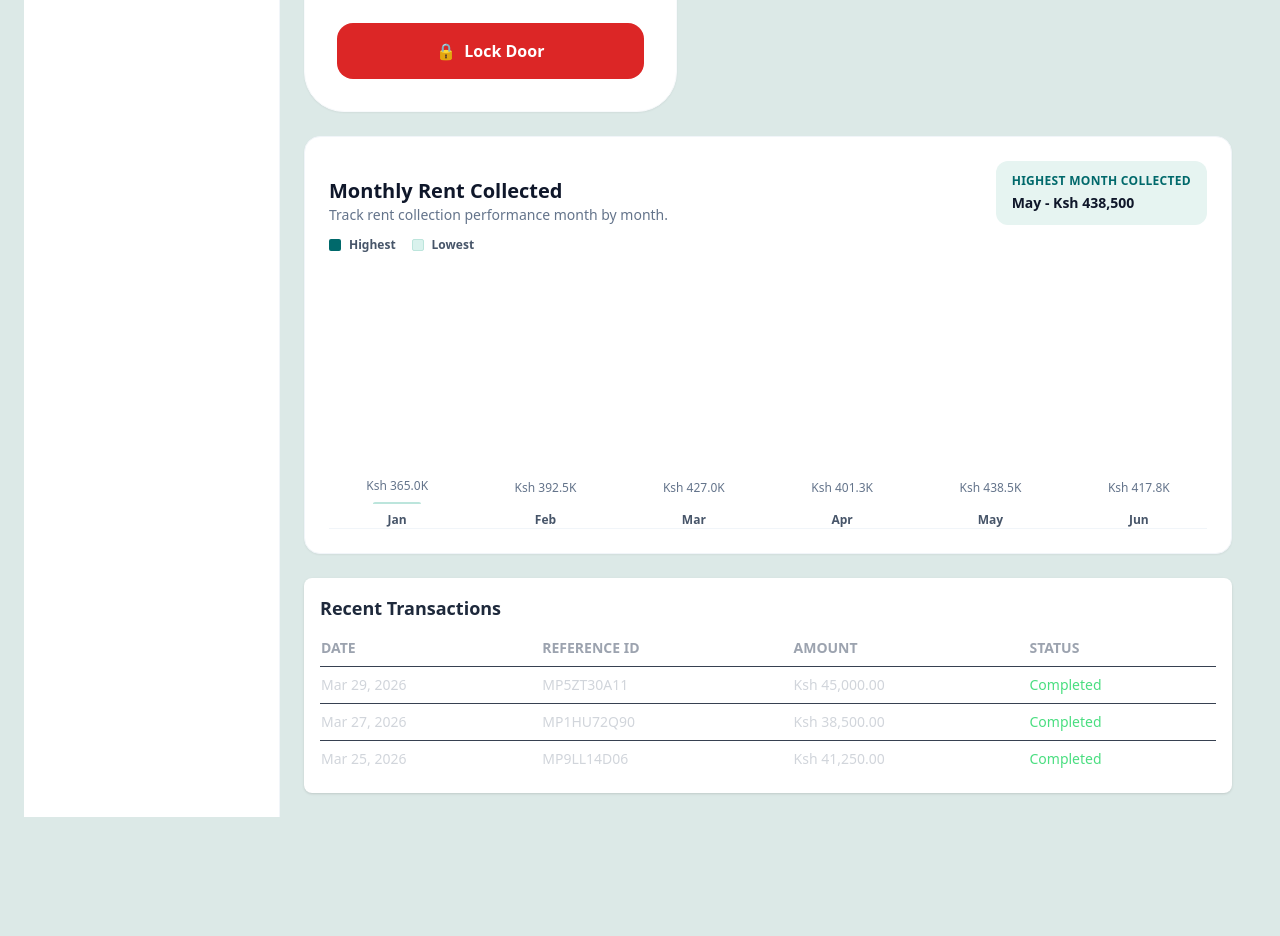
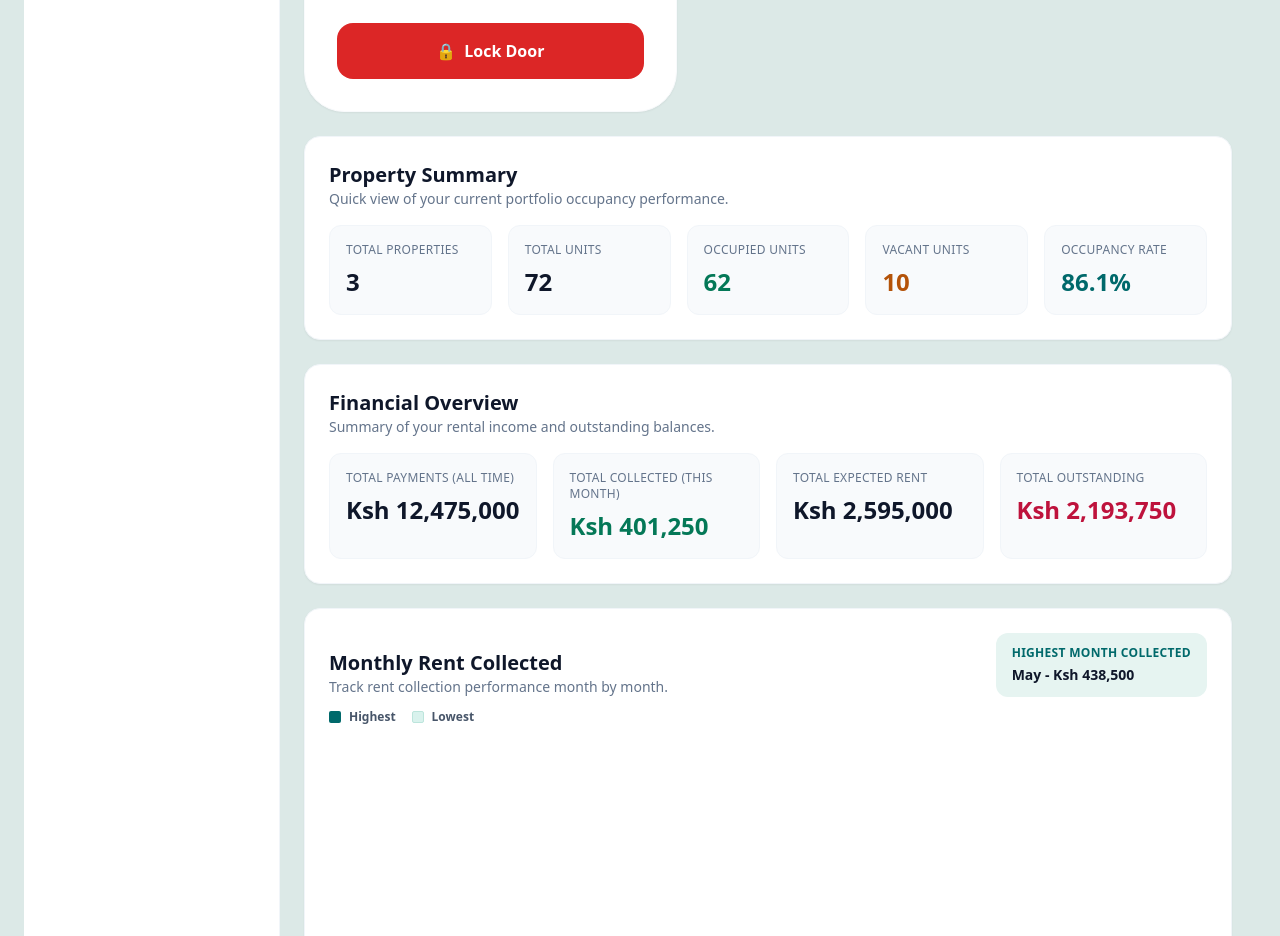
Before and after one commit to Isabellanamutenda/Serene-habitat, a Nuxt app: page /landlord/dashboard in a window 1280 px wide. Shown: the part 1260-2196 px from the top of the page. Before the commit the page ends 2101 px from the top, so only its background shows below. Built offline with nearby package versions, Linux system fonts and the light colour scheme.

Commit message:
add financials

```diff
--- a/pages/landlord/dashboard.vue
+++ b/pages/landlord/dashboard.vue
@@ -125,7 +125,70 @@
 			</div>
 		</div>
 
+		<section class="bg-white rounded-2xl border border-slate-100 shadow-sm p-5 sm:p-6 space-y-4">
+			<div>
+				<h2 class="text-xl font-semibold text-slate-900">Property Summary</h2>
+				<p class="text-sm text-slate-500">Quick view of your current portfolio occupancy performance.</p>
+			</div>
+
+			<div class="grid grid-cols-1 sm:grid-cols-2 xl:grid-cols-5 gap-4">
+				<article class="rounded-xl border border-slate-100 bg-slate-50 p-4">
+					<p class="text-xs uppercase tracking-wide text-slate-500">Total Properties</p>
+					<p class="mt-2 text-2xl font-semibold text-slate-900">{{ totalProperties }}</p>
+				</article>
+
+				<article class="rounded-xl border border-slate-100 bg-slate-50 p-4">
+					<p class="text-xs uppercase tracking-wide text-slate-500">Total Units</p>
+					<p class="mt-2 text-2xl font-semibold text-slate-900">{{ totalUnits }}</p>
+				</article>
+
+				<article class="rounded-xl border border-slate-100 bg-slate-50 p-4">
+					<p class="text-xs uppercase tracking-wide text-slate-500">Occupied Units</p>
+					<p class="mt-2 text-2xl font-semibold text-emerald-700">{{ occupiedUnits }}</p>
+				</article>
+
+				<article class="rounded-xl border border-slate-100 bg-slate-50 p-4">
+					<p class="text-xs uppercase tracking-wide text-slate-500">Vacant Units</p>
+					<p class="mt-2 text-2xl font-semibold text-amber-700">{{ vacantUnits }}</p>
+				</article>
+
+				<article class="rounded-xl border border-slate-100 bg-slate-50 p-4">
+					<p class="text-xs uppercase tracking-wide text-slate-500">Occupancy Rate</p>
+					<p class="mt-2 text-2xl font-semibold text-[#00696b]">{{ occupancyRate }}%</p>
+				</article>
+			</div>
+		</section>
+
 		<div id="financials" class="scroll-mt-6">
+			<section class="bg-white rounded-2xl border border-slate-100 shadow-sm p-5 sm:p-6 mb-6 space-y-4">
+				<div>
+					<h2 class="text-xl font-semibold text-slate-900">Financial Overview</h2>
+					<p class="text-sm text-slate-500">Summary of your rental income and outstanding balances.</p>
+				</div>
+
+				<div class="grid grid-cols-1 sm:grid-cols-2 lg:grid-cols-4 gap-4">
+					<article class="rounded-xl border border-slate-100 bg-slate-50 p-4">
+						<p class="text-xs uppercase tracking-wide text-slate-500">Total Payments (All Time)</p>
+						<p class="mt-2 text-2xl font-semibold text-slate-900">{{ formatCurrency(totalPaymentsAllTime) }}</p>
+					</article>
+
+					<article class="rounded-xl border border-slate-100 bg-slate-50 p-4">
+						<p class="text-xs uppercase tracking-wide text-slate-500">Total Collected (This Month)</p>
+						<p class="mt-2 text-2xl font-semibold text-emerald-700">{{ formatCurrency(totalCollectedThisMonth) }}</p>
+					</article>
+
+					<article class="rounded-xl border border-slate-100 bg-slate-50 p-4">
+						<p class="text-xs uppercase tracking-wide text-slate-500">Total Expected Rent</p>
+						<p class="mt-2 text-2xl font-semibold text-slate-900">{{ formatCurrency(totalExpectedRent) }}</p>
+					</article>
+
+					<article class="rounded-xl border border-slate-100 bg-slate-50 p-4">
+						<p class="text-xs uppercase tracking-wide text-slate-500">Total Outstanding</p>
+						<p class="mt-2 text-2xl font-semibold text-rose-700">{{ formatCurrency(totalOutstanding) }}</p>
+					</article>
+				</div>
+			</section>
+
 			<section class="bg-white rounded-2xl border border-slate-100 shadow-sm p-5 sm:p-6 mb-6">
 				<header class="flex flex-col sm:flex-row sm:items-end sm:justify-between gap-3">
 					<div>
@@ -213,6 +276,13 @@ type MonthlyCollection = {
 	amount: number
 }
 
+type PropertySummaryItem = {
+	id: number
+	name: string
+	totalUnits: number
+	occupiedUnits: number
+}
+
 const monthlyCollections: MonthlyCollection[] = [
 	{ month: 'Jan', amount: 365000 },
 	{ month: 'Feb', amount: 392500 },
@@ -221,6 +291,24 @@ const monthlyCollections: MonthlyCollection[] = [
 	{ month: 'May', amount: 438500 },
 	{ month: 'Jun', amount: 417750 }
 ]
+
+const propertyPortfolio = ref<PropertySummaryItem[]>([
+	{ id: 1, name: 'Serene Heights', totalUnits: 24, occupiedUnits: 21 },
+	{ id: 2, name: 'Maple Residency', totalUnits: 18, occupiedUnits: 15 },
+	{ id: 3, name: 'Cedar Apartments', totalUnits: 30, occupiedUnits: 26 }
+])
+
+type RentExpectation = {
+	property: string
+	monthlyRent: number
+	occupiedUnits: number
+}
+
+const rentExpectations = ref<RentExpectation[]>([
+	{ property: 'Serene Heights', monthlyRent: 45000, occupiedUnits: 21 },
+	{ property: 'Maple Residency', monthlyRent: 38500, occupiedUnits: 15 },
+	{ property: 'Cedar Apartments', monthlyRent: 41250, occupiedUnits: 26 }
+])
 
 const upcomingPayments = ref<PaymentItem[]>([
 	{ id: 1, tenant: 'Ashley Tenant', unit: 'A-12', dueDate: 'Apr 10, 2026', amount: 'Ksh 45,000', reminderSent: false },
@@ -235,6 +323,35 @@ const maintenanceQueue = ref<MaintenanceItem[]>([
 ])
 
 const landlordMessage = ref('')
+
+const totalProperties = computed(() => propertyPortfolio.value.length)
+const totalUnits = computed(() => propertyPortfolio.value.reduce((sum, property) => sum + property.totalUnits, 0))
+const occupiedUnits = computed(() => propertyPortfolio.value.reduce((sum, property) => sum + property.occupiedUnits, 0))
+const vacantUnits = computed(() => totalUnits.value - occupiedUnits.value)
+const occupancyRate = computed(() => {
+	if (totalUnits.value === 0) return '0.0'
+	return ((occupiedUnits.value / totalUnits.value) * 100).toFixed(1)
+})
+
+const totalPaymentsAllTime = computed(() => {
+	return transactions.reduce((sum, transaction) => {
+		const amount = parseInt(transaction.amount.replace(/[^0-9]/g, ''))
+		return sum + amount
+	}, 0)
+})
+
+const totalCollectedThisMonth = computed(() => {
+	const april = monthlyCollections.find((m) => m.month === 'Apr')
+	return april ? april.amount : 0
+})
+
+const totalExpectedRent = computed(() => {
+	return rentExpectations.value.reduce((sum, rent) => sum + rent.monthlyRent * rent.occupiedUnits, 0)
+})
+
+const totalOutstanding = computed(() => {
+	return totalExpectedRent.value - totalCollectedThisMonth.value
+})
 
 const openMaintenanceCount = computed(() => maintenanceQueue.value.filter((ticket) => ticket.status === 'Open').length)
 const highestCollectionMonth = computed<MonthlyCollection>(() => {
```
